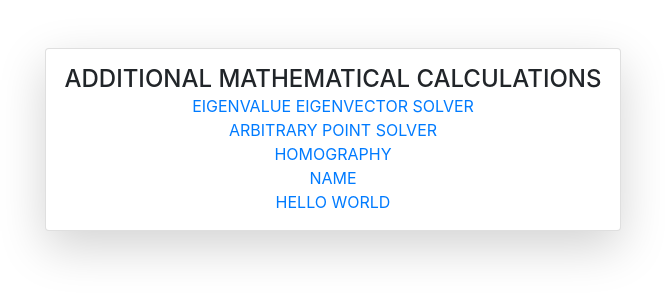
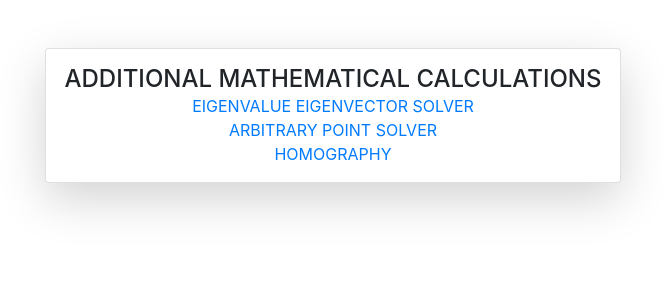
Before and after one commit to SouvikUMD/Solvers, a Flask app: page / in a window 1280 px wide. Shown: the top 300 px of the page, without its empty margins (307-972 px from the left). Run offline with Flask 3, Linux system fonts and the light colour scheme; some libraries are stand-ins or nearby versions.

Commit message:
Add files via upload

```diff
--- a/templates/home.html
+++ b/templates/home.html
@@ -13,8 +13,7 @@
         <a href="/eigvalue_eigvector_solver">Eigenvalue Eigenvector Solver</a>
         <a href="/arbitary_pt_solver">Arbitrary Point Solver</a>
         <a href="/homography">Homography</a>
-        <a href="/name">Name</a>
-        <a href="/hello_world">Hello World</a>
+
     </div>
     <script src="https://code.jquery.com/jquery-3.5.1.slim.min.js"></script>
     <script src="https://cdn.jsdelivr.net/npm/popper.js@1.16.1/dist/umd/popper.min.js"></script>
```
